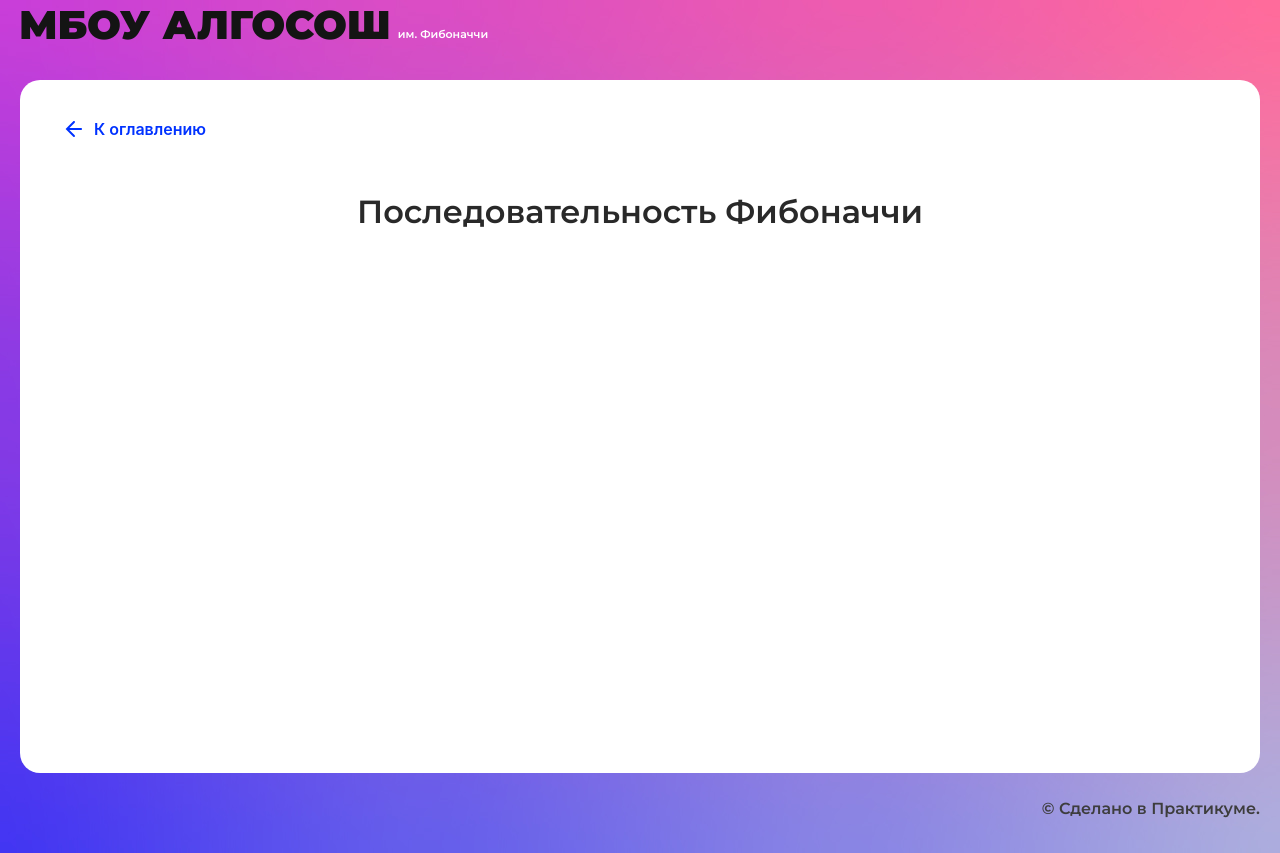
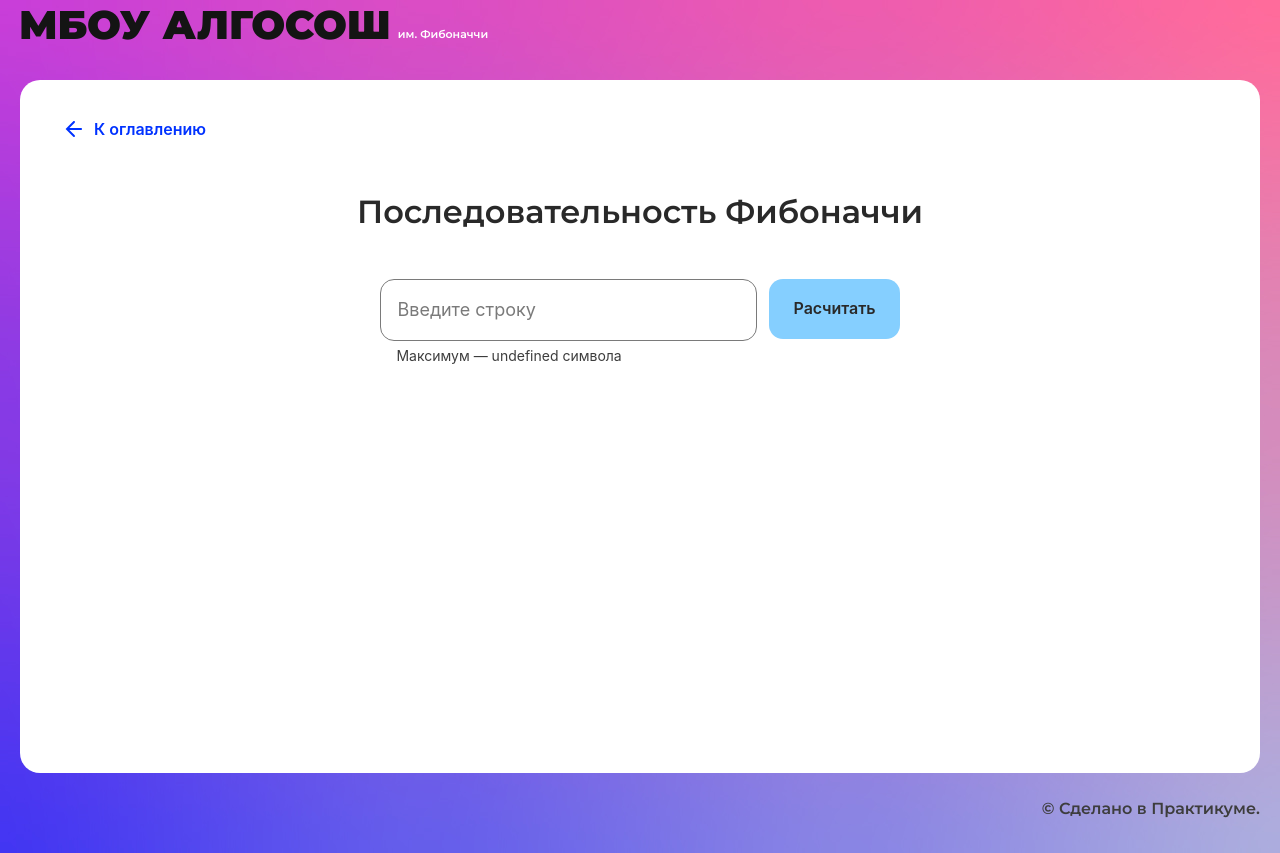
Before and after one commit to bronik04/algososh, a React (Create React App) app: page /fibonacci in a window 1280 px wide. Built offline with nearby package versions, Linux system fonts and the light colour scheme.

Commit message:
feat: added fibonacci func

```diff
--- a/src/components/fibonacci-page/fibonacci-page.tsx
+++ b/src/components/fibonacci-page/fibonacci-page.tsx
@@ -1,10 +1,20 @@
 import React from "react";
 import { SolutionLayout } from "../ui/solution-layout/solution-layout";
+import styles from "./fibonacci.module.css";
+import {Input} from "../ui/input/input";
+import {Button} from "../ui/button/button";
 
 export const FibonacciPage: React.FC = () => {
   return (
     <SolutionLayout title="Последовательность Фибоначчи">
-
+        <form className={styles.container}>
+            <Input
+                placeholder="Введите строку"
+                extraClass={styles.input}
+                isLimitText={true}
+            />
+            <Button text={"Расчитать"}/>
+        </form>
     </SolutionLayout>
   );
 };
--- /dev/null
+++ b/src/components/fibonacci-page/fibonacci.module.css
@@ -0,0 +1,18 @@
+.container {
+  margin: 0 auto;
+  display: flex;
+  justify-content: center;
+  gap: 12px;
+  padding-bottom: 4px;
+}
+
+.input {
+ max-width: 377px;
+  padding-bottom: 120px;
+}
+
+.list {
+  display: flex;
+  justify-content: center;
+  gap: 16px;
+}
--- a/src/components/string/string.tsx
+++ b/src/components/string/string.tsx
@@ -10,7 +10,7 @@ export const StringComponent: React.FC = () => {
 
     return (
         <SolutionLayout title="Строка">
-            <div className={styles.container}>
+            <form className={styles.container}>
                 <Input
                     placeholder="Введите строку"
                     extraClass={styles.input}
@@ -20,7 +20,7 @@ export const StringComponent: React.FC = () => {
                     onChange={(e: FormEvent<HTMLInputElement>) => setInputValue(e.currentTarget.value)}
                 />
                 <Button text={"Развернуть"}/>
-            </div>
+            </form>
             <ul className={styles.list}>
                 {inputValue.split('').map((char: string, index: number) =>
                     <Circle key={index} letter={char}/>)}
```
Also changed, not shown: src/components/fibonacci-page/utils.ts (added, +9 -0 lines).
